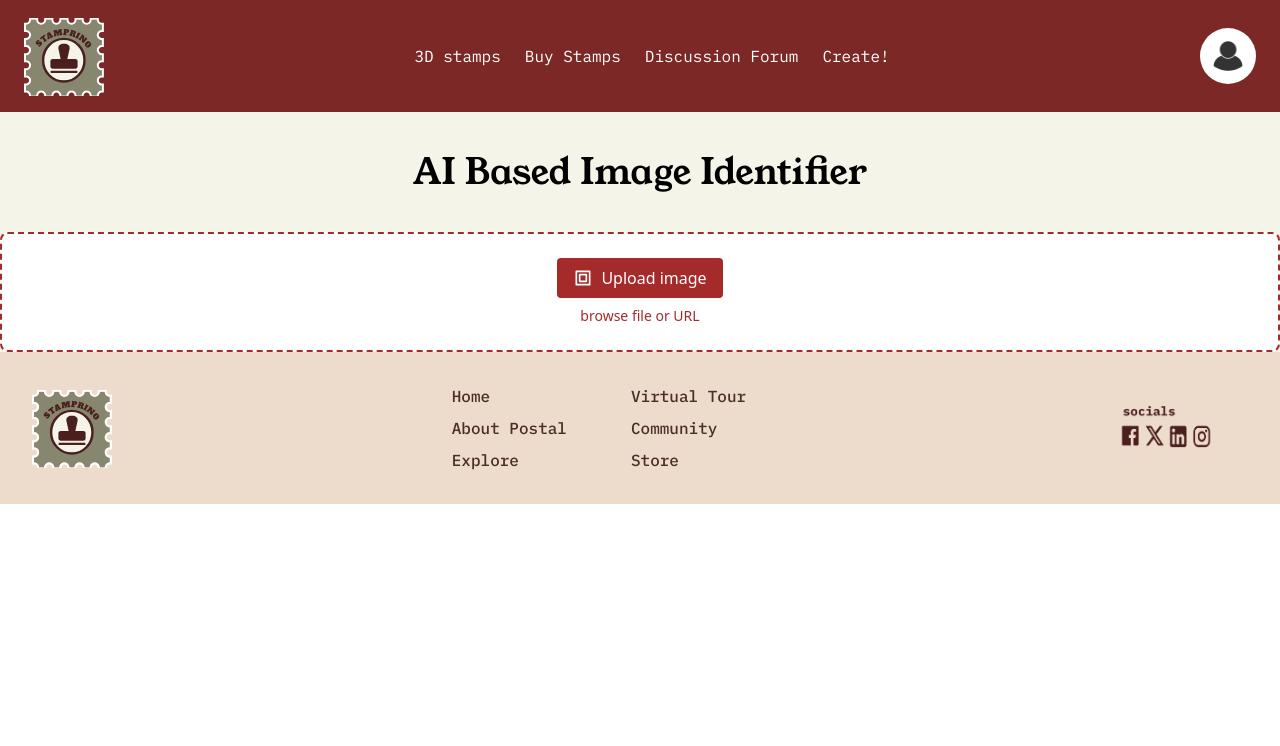
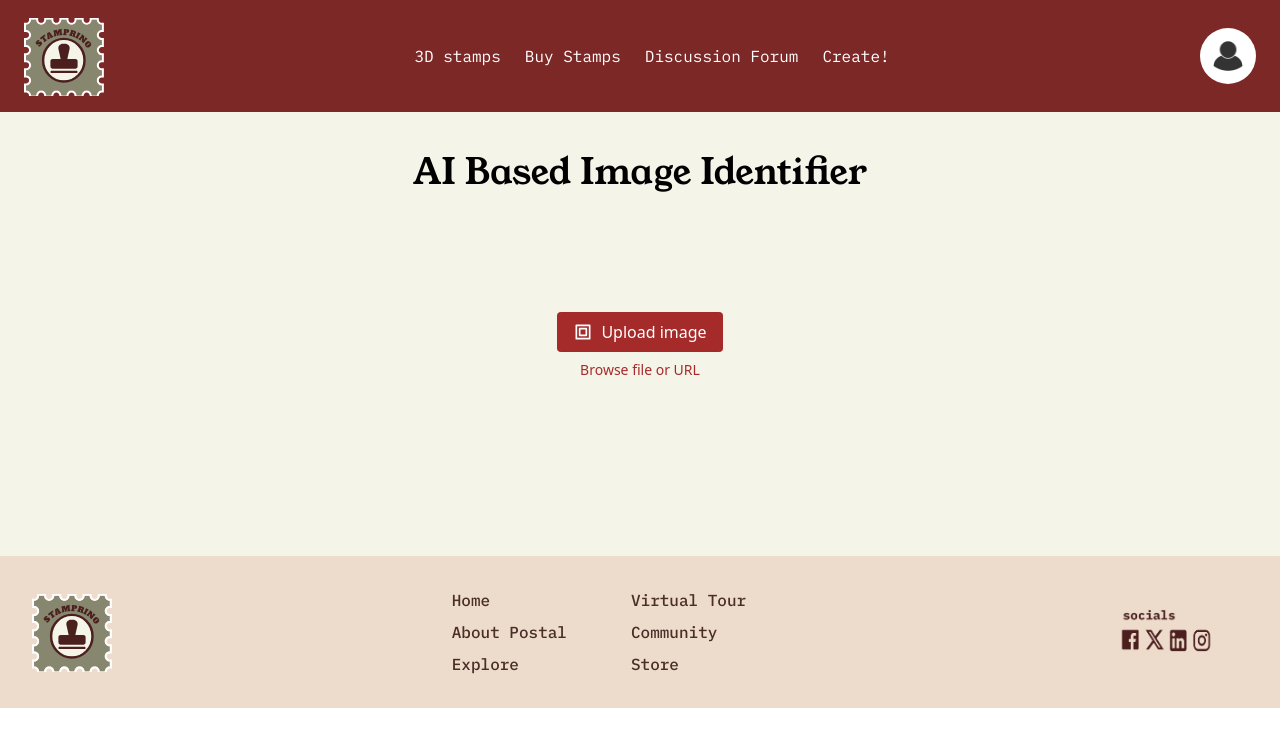
Before and after one commit to Anamika1608/Stamp, a React (Vite) app: page /stamp-identifier in a window 1280 px wide. Shown: the top 746 px of the page. Built offline with nearby package versions, Linux system fonts and the light colour scheme.

Commit message:
image identifier

```diff
--- a/src/components/Identifier/Identifier.jsx
+++ b/src/components/Identifier/Identifier.jsx
@@ -1,21 +1,75 @@
-import React from 'react'
+import React, { useState } from 'react';
 
 function Identifier() {
+  const [image, setImage] = useState(null);
+  const [loading, setLoading] = useState(false);
+  const [identified, setIdentified] = useState(false);
+
+  const handleImageUpload = (event) => {
+    const file = event.target.files[0];
+    if (file) {
+      setImage(URL.createObjectURL(file));
+      setLoading(true);
+
+      setTimeout(() => {
+        setLoading(false);
+        setIdentified(true);
+      }, 3000);
+    }
+  };
+
   return (
     <div className='bg-[#F5F4E8]'>
-        <div className='text-4xl text-center young-serif-regular text-[4C1F1F] p-10'>AI Based Image Identifier</div>
-        <div className="flex flex-col items-center justify-center p-6 border-2 border-dashed border-brown-500 rounded-lg bg-white">
-      <button className="flex items-center px-4 py-2 mb-2 text-white bg-brown-500 rounded hover:bg-brown-600">
-        <svg className="w-5 h-5 mr-2" fill="none" stroke="currentColor" viewBox="0 0 24 24" xmlns="http://www.w3.org/2000/svg">
-          <path strokeLinecap="round" strokeLinejoin="round" strokeWidth="2" d="M4 4v16h16V4H4zm4 4h8v8H8V8z"></path>
-        </svg>
-        Upload image
-      </button>
-      <p className="text-sm text-brown-500">browse file or URL</p>
+      <div className='text-4xl text-center young-serif-regular text-[4C1F1F] p-10'>
+        AI Based Image Identifier
+      </div>
+
+      <div className="flex flex-col items-center justify-center p-6  border-brown-500 rounded-lg pb-44 pt-20">
+        {!image && (
+          <>
+            <input
+              type="file"
+              accept="image/*"
+              onChange={handleImageUpload}
+              className="hidden"
+              id="file-upload"
+            />
+            <label htmlFor="file-upload" className="flex items-center px-4 py-2 mb-2 text-white bg-brown-500 rounded hover:bg-brown-600 cursor-pointer">
+              <svg className="w-5 h-5 mr-2" fill="none" stroke="currentColor" viewBox="0 0 24 24" xmlns="http://www.w3.org/2000/svg">
+                <path strokeLinecap="round" strokeLinejoin="round" strokeWidth="2" d="M4 4v16h16V4H4zm4 4h8v8H8V8z"></path>
+              </svg>
+              Upload image
+            </label>
+            <p className="text-sm text-brown-500">Browse file or URL</p>
+          </>
+        )}
+
+        {image && (
+          <>
+            <img
+              src={image}
+              alt="Uploaded"
+              className="w-72 h-64 object-contain scale-110 rounded-lg"
+            />
+
+            {loading && (
+              <p className="text-lg text-brown-500 mt-4 font-medium p-2">
+                Hold on , We are identifying your stamp...
+              </p>
+            )}
+          </>
+        )}
+
+        {!loading && identified && (
+          <div className="mt-4 p-4 text-center bg-gray-100 border border-gray-300 rounded">
+            <p className="text-lg text-green-600 font-bold">
+              Stamp identified as: <span className="text-brown-500">" Shree Ram Janambhoomi Temple"</span>
+            </p>
+          </div>
+        )}
+      </div>
     </div>
-
-    </div>
-  )
+  );
 }
 
-export default Identifier
+export default Identifier;
--- a/src/components/Model/Model.jsx
+++ b/src/components/Model/Model.jsx
@@ -4,9 +4,9 @@ import ParallaxScroll from "../ui/parallax-scroll";
 const ParallaxScrollSecondDemo = () => {
   return (
 
-  <div>
-    <div className="text-center text-3xl mt-5   font-medium">Click on any stamp to view the 3d model</div>
-    <ParallaxScroll images={images} className='mb-44'/>
+  <div className="bg-[#F9F1EC]">
+    <div className="text-center text-3xl pt-5   font-medium">Click on any stamp to view the 3d model</div>
+    <ParallaxScroll images={images} className='pb-44'/>
   </div>
 );
 }
```
Also changed, not shown: vercel.json (added).
